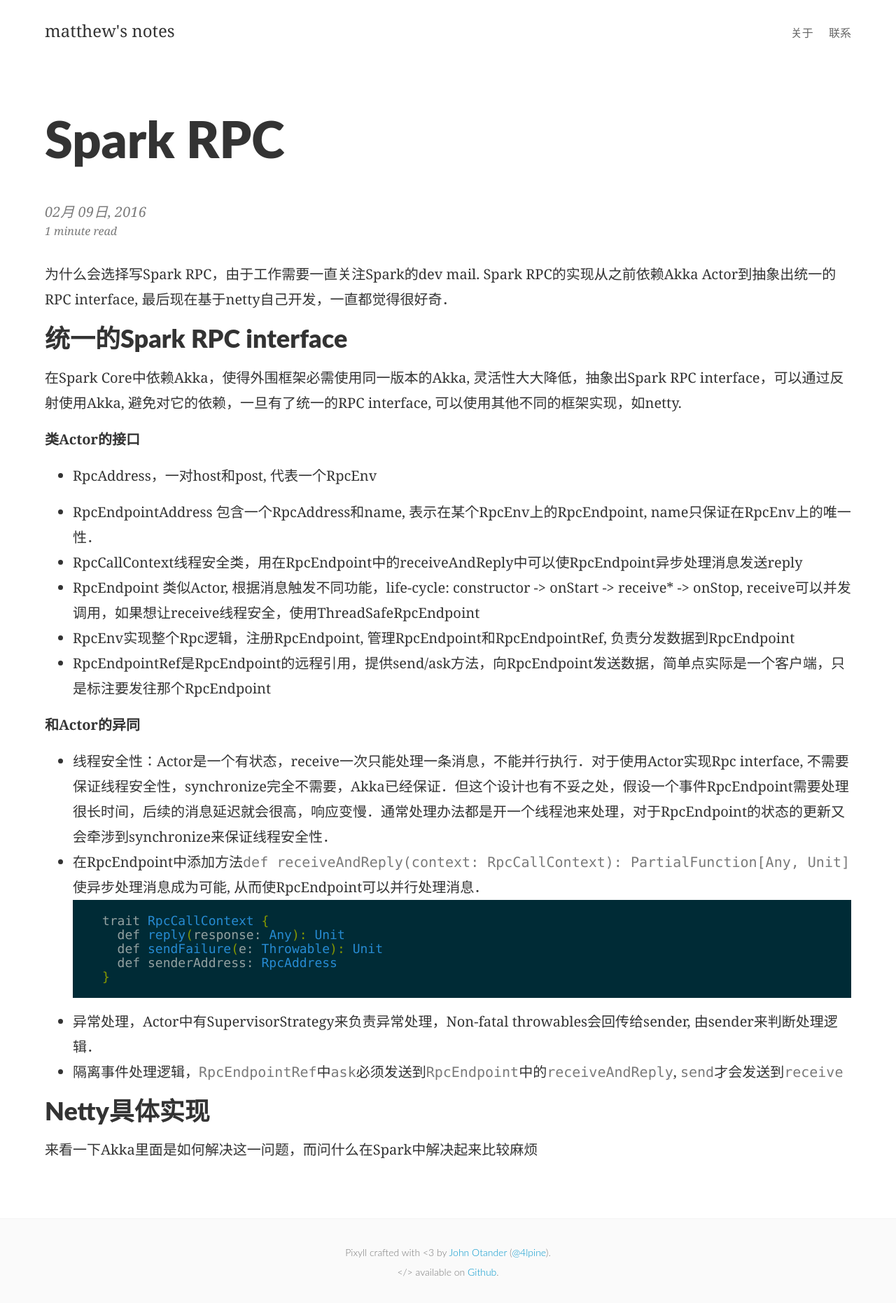
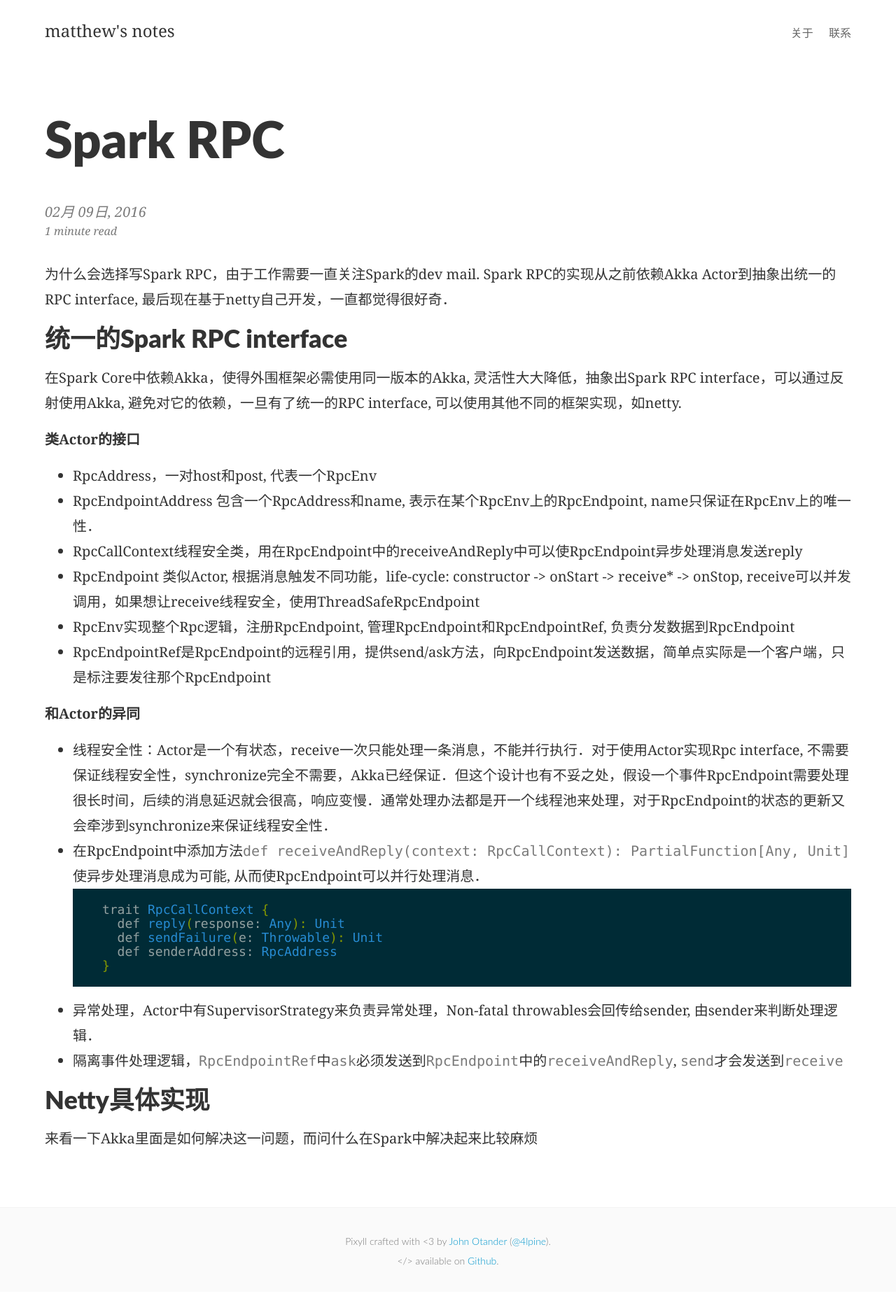
Before and after one commit to taigetco/taigetco.github.io, a Jekyll site: the page built from _posts/2016-02-09-spark-rpc.md, in a window 1280 px wide. Shown: the whole page at 70% size. Built offline with Jekyll 4.4.1, drawn with Linux system fonts in a browser that asks for light colours; some web fonts are replaced.

Commit message:
display error fix

```diff
--- a/_posts/2016-02-09-spark-rpc.md
+++ b/_posts/2016-02-09-spark-rpc.md
@@ -12,11 +12,9 @@ categories: Spark design
 
 在Spark Core中依赖Akka，使得外围框架必需使用同一版本的Akka, 灵活性大大降低，抽象出Spark RPC interface，可以通过反射使用Akka, 避免对它的依赖，一旦有了统一的RPC interface, 可以使用其他不同的框架实现，如netty.
 
-**类Actor的接口**
-
-* RpcAddress，一对host和post, 代表一个RpcEnv
-
-* RpcEndpointAddress 包含一个RpcAddress和name, 表示在某个RpcEnv上的RpcEndpoint, name只保证在RpcEnv上的唯一性．
+**类Actor的接口**<br/>
+* RpcAddress，一对host和post, 代表一个RpcEnv<br/>
+* RpcEndpointAddress 包含一个RpcAddress和name, 表示在某个RpcEnv上的RpcEndpoint, name只保证在RpcEnv上的唯一性．<br/>
 * RpcCallContext线程安全类，用在RpcEndpoint中的receiveAndReply中可以使RpcEndpoint异步处理消息发送reply
 * RpcEndpoint 类似Actor, 根据消息触发不同功能，life-cycle: constructor -> onStart -> receive* -> onStop, receive可以并发调用，如果想让receive线程安全，使用ThreadSafeRpcEndpoint
 * RpcEnv实现整个Rpc逻辑，注册RpcEndpoint, 管理RpcEndpoint和RpcEndpointRef, 负责分发数据到RpcEndpoint
```
